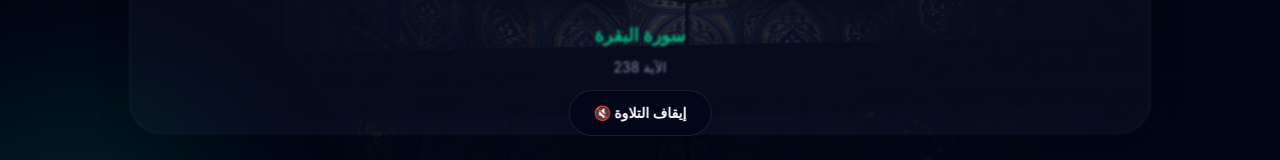
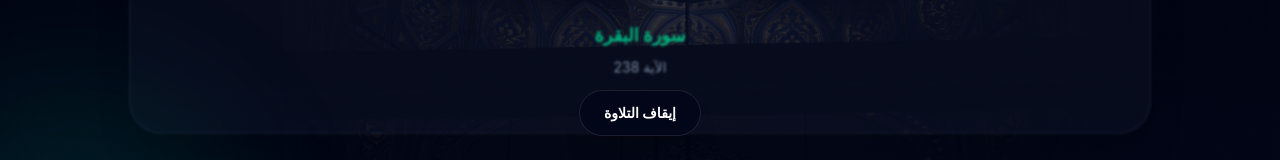
Before and after one commit to alkhwlyhasan777-coder/Prayer-times, a React (Vite) app: page / in a window 1280 px wide. Shown: the part 640-800 px from the top of the page. Built offline with nearby package versions, Linux system fonts and the light colour scheme; no server answers.

Commit message:
Update project

```diff
--- a/src/components/QuranAudio.jsx
+++ b/src/components/QuranAudio.jsx
@@ -92,7 +92,7 @@ function QuranAudio() {
                         hover:text-slate-950
                     "
                 >
-                    🔊 تشغيل تلاوة الآية
+                    تشغيل تلاوة الآية
                 </button>
             )}
 
@@ -118,7 +118,7 @@ function QuranAudio() {
                         backdrop-blur-md
                     "
                 >
-                    🔇 إيقاف التلاوة
+                     إيقاف التلاوة
                 </button>
             )}
         </>
```
